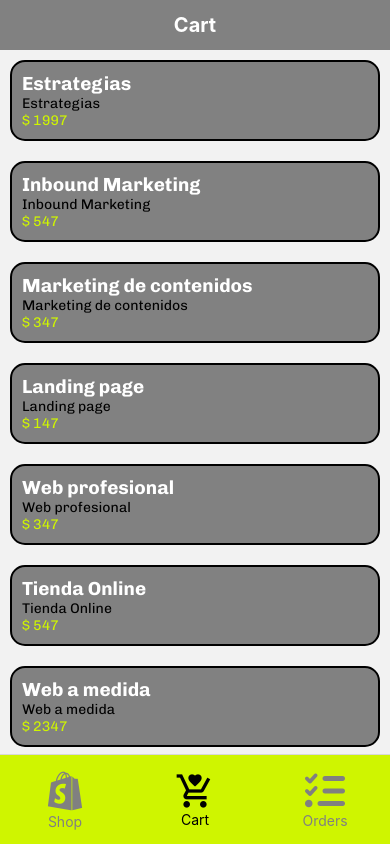
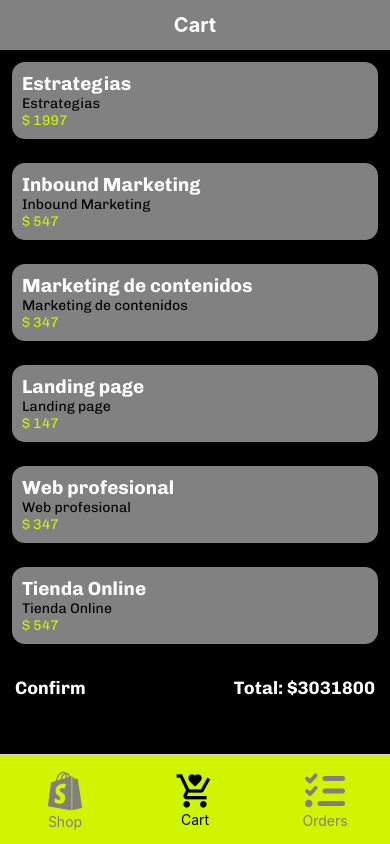
Before and after one commit to Gioviral777/gioviral-apps, a React Native app: screen /Cart in a window 390 px wide. Built offline with nearby package versions, Linux system fonts and the light colour scheme.

Commit message:
correción stylos screen cart

```diff
--- a/src/screens/Cart.jsx
+++ b/src/screens/Cart.jsx
@@ -1,4 +1,4 @@
-import { StyleSheet, Text, View, FlatList } from 'react-native';
+import { StyleSheet, Text, View, FlatList, Pressable } from 'react-native';
 import allCartItems from '../data/cart.json';
 import { useEffect, useState } from 'react';
 import CartItem from '../components/CartItem';
@@ -16,13 +16,21 @@ const Cart = ()=> {
   }, []);
 
   return (
-    <View>
+    <View style={styles.container}>
       <FlatList
+        style={styles.list}
         data={cartItems}
         renderItem={({item})=> <CartItem item={item}></CartItem>}
         keyExtractor={(cartItems) => cartItems.id}>
-          <Text>Total: ${total}</Text>
       </FlatList>
+      <View style={styles.confirmContainer}>
+        <Pressable>
+          <Text style={styles.confirmText}>
+            Confirm
+          </Text>
+        </Pressable>
+        <Text style={styles.confirmText}>Total: ${total}</Text>
+      </View>
     </View>
   )
 }
@@ -30,12 +38,12 @@ const Cart = ()=> {
 export default Cart
 
 const styles = StyleSheet.create({
-  conteiner: {
+  container: {
     flex: 1,
     paddingBottom: 130,
     justifyContent: 'flex-end',
     alignItems: 'center',
-    backgroundColor: colors.gray_100,
+    backgroundColor: colors.black_100,
   },
   list: {
     width: "100%",
@@ -44,7 +52,7 @@ const styles = StyleSheet.create({
     flexDirection: 'row',
     alignItems: 'center',
     justifyContent: 'space-between',
-    backgroundColor: 'gray',
+    backgroundColor: 'black',
     padding: 15,
     width: '100%',
   },
```
